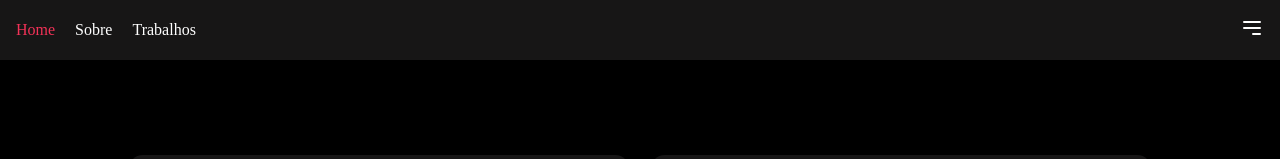
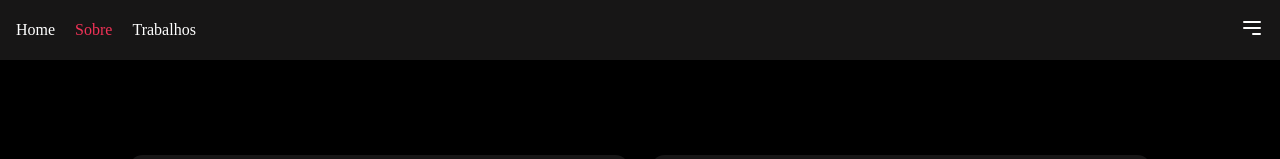
Before and after one commit to ItaloKaua1/Portfolio, a Vue app in the folder PortifolioVue/: page /sobre in a window 1280 px wide. Shown: the top 159 px of the page. Built offline with nearby package versions, Linux system fonts and the light colour scheme.

Commit message:
navbar link quando atualiza ou muda pagina

```diff
--- a/PortifolioVue/src/components/Navbar.vue
+++ b/PortifolioVue/src/components/Navbar.vue
@@ -2,12 +2,11 @@
     <nav class="navbar">
         <div class="navbar-container">
             <div class="navbar-links">
-                <router-link to="/" class="navbar-link" :class="{ 'active': isActive('home') }"
-                    @click="selectPage('home')">Home</router-link>
-                <router-link to="/sobre" class="navbar-link" :class="{ 'active': isActive('sobre') }"
-                    @click="selectPage('sobre')">Sobre</router-link>
-                <router-link to="/trabalhos" class="navbar-link" :class="{ 'active': isActive('trabalhos') }"
-                    @click="selectPage('trabalhos')">Trabalhos</router-link>
+                <router-link to="/" class="navbar-link" :class="{ 'active': isActive('/') }">Home</router-link>
+                <router-link to="/sobre" class="navbar-link"
+                    :class="{ 'active': isActive('/sobre') }">Sobre</router-link>
+                <router-link to="/trabalhos" class="navbar-link"
+                    :class="{ 'active': isActive('/trabalhos') }">Trabalhos</router-link>
             </div>
 
             <div class="navbar-toggle" @click="toggleMenu" :class="{ 'active': isMenuOpen }">
@@ -20,12 +19,15 @@
         </div>
 
         <div class="dropdown-menu" v-if="isMenuOpen">
-            <a href="https://www.linkedin.com/in/italokaua1/" target="_blank"><img src="/LinkedIn-logo.png"
-                    alt="linkedin logo" id="logo-contato"></a>
-            <a href="https://github.com/ItaloKaua1" target="_blank"><img src="/gh-logo-dark.png" alt="github logo"
-                    id="logo-contato"></a>
-            <a href="mailto:contato.italo.kaua.11@gmail.com" target="_blank"><img src="/Gmail-logo.png" alt="gmail logo"
-                    id="logo-contato"></a>
+            <a href="https://www.linkedin.com/in/italokaua1/" target="_blank">
+                <img src="/LinkedIn-logo.png" alt="linkedin logo" id="logo-contato" />
+            </a>
+            <a href="https://github.com/ItaloKaua1" target="_blank">
+                <img src="/gh-logo-dark.png" alt="github logo" id="logo-contato" />
+            </a>
+            <a href="mailto:contato.italo.kaua.11@gmail.com" target="_blank">
+                <img src="/Gmail-logo.png" alt="gmail logo" id="logo-contato" />
+            </a>
         </div>
     </nav>
 </template>
@@ -35,19 +37,14 @@ export default {
     data() {
         return {
             isMenuOpen: false,
-            activePage: 'home',
         };
     },
     methods: {
         toggleMenu() {
             this.isMenuOpen = !this.isMenuOpen;
         },
-        selectPage(page) {
-            this.activePage = page;
-            this.isMenuOpen = false;
-        },
         isActive(page) {
-            return this.activePage === page;
+            return this.$route.path === page;
         },
     },
 };
@@ -132,7 +129,7 @@ export default {
         align-self: flex-end;
     }
 
-    #logo-contato:hover{
+    #logo-contato:hover {
         transform: scale(1.05);
         box-shadow: 0 5px 10px #f13257;
     }
```
